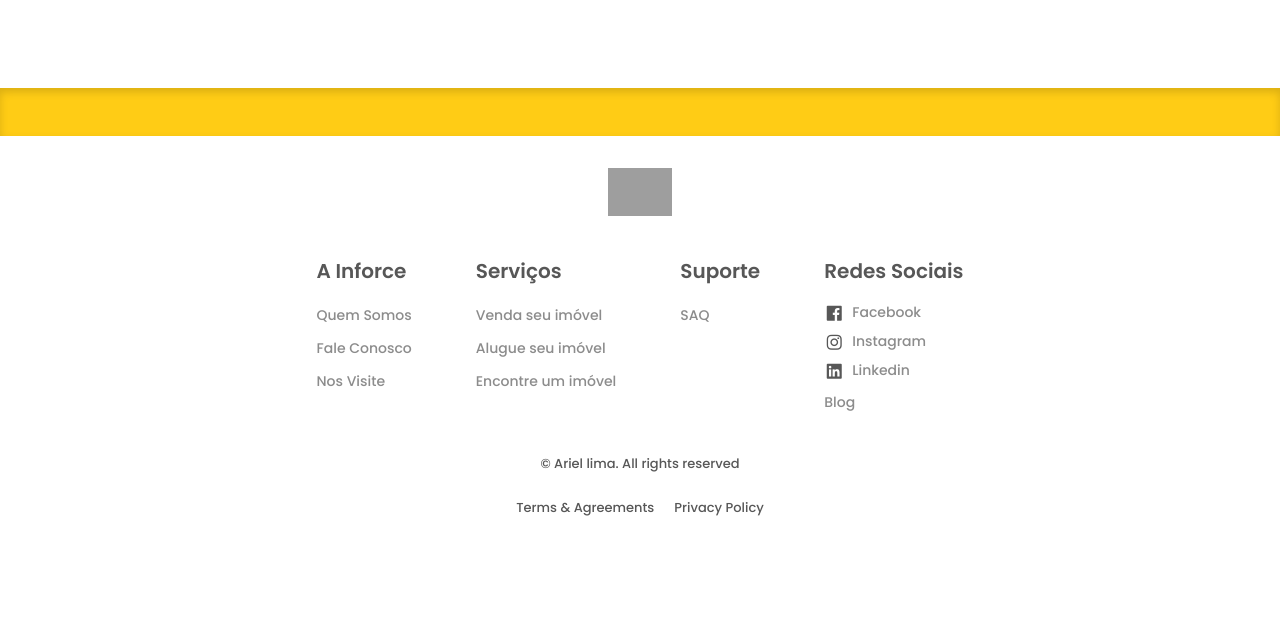
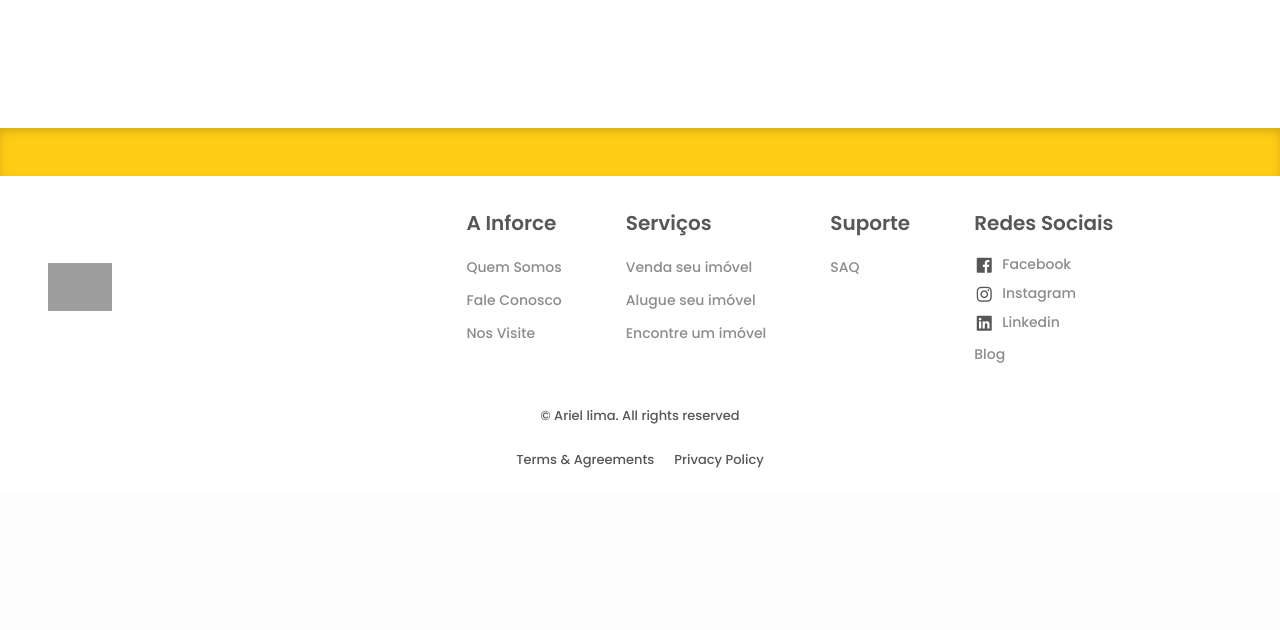
Before and after one commit to whyariel2/Projeto-Infra-AWS, a PHP site: page / in a window 1280 px wide. Shown: the part 2529-3159 px from the top of the page. After the commit the page ends 2997 px from the top, so only its background shows below. Run offline with PHP 8.4, Linux system fonts and the light colour scheme; grey boxes are pictures that could not be loaded.

Commit message:
contato e footer responsivos pronto

```diff
--- a/index.html
+++ b/index.html
@@ -352,7 +352,7 @@
       </div>
 
       <div class="footer-container container grid">
-        <div>
+        <div class="logo-container">
           <a href="#" class="footer-logo">
             <img class="footer-logo" src="https://d28wli5o6hs44i.cloudfront.net/assets/logo-black.svg" alt="">
           </a>
--- a/src/styles/responsive.css
+++ b/src/styles/responsive.css
@@ -283,6 +283,42 @@
   .subscribe-btn{
     font-size: var(--small-font-size);
   }
+
+  /* === NEWS === */
+  section.news .news-button{
+    font-size: var(--normal-font-size);
+  }
+
+  /* === LOCATION === */
+  .location-contant{
+    margin-top: 2.5rem;
+  }
+
+  /* === FOOTER === */
+  .footer-container {
+    grid-template-columns: repeat(4, 1fr);
+    column-gap: 1rem;
+  }
+
+  .footer-logo{
+    align-self: center;
+  }
+
+  .logo-container{
+    grid-column: 1 / 2;
+    display: flex;
+    align-items: center;
+  }
+
+  .footer-content{
+    grid-column: 2 / 5;
+  }
+
+  .footer-info{
+    grid-column: 1 / 5;
+    padding-bottom: .5rem;
+  }
+
 }
 
 /* For 2K & 4K resolutions */
```
